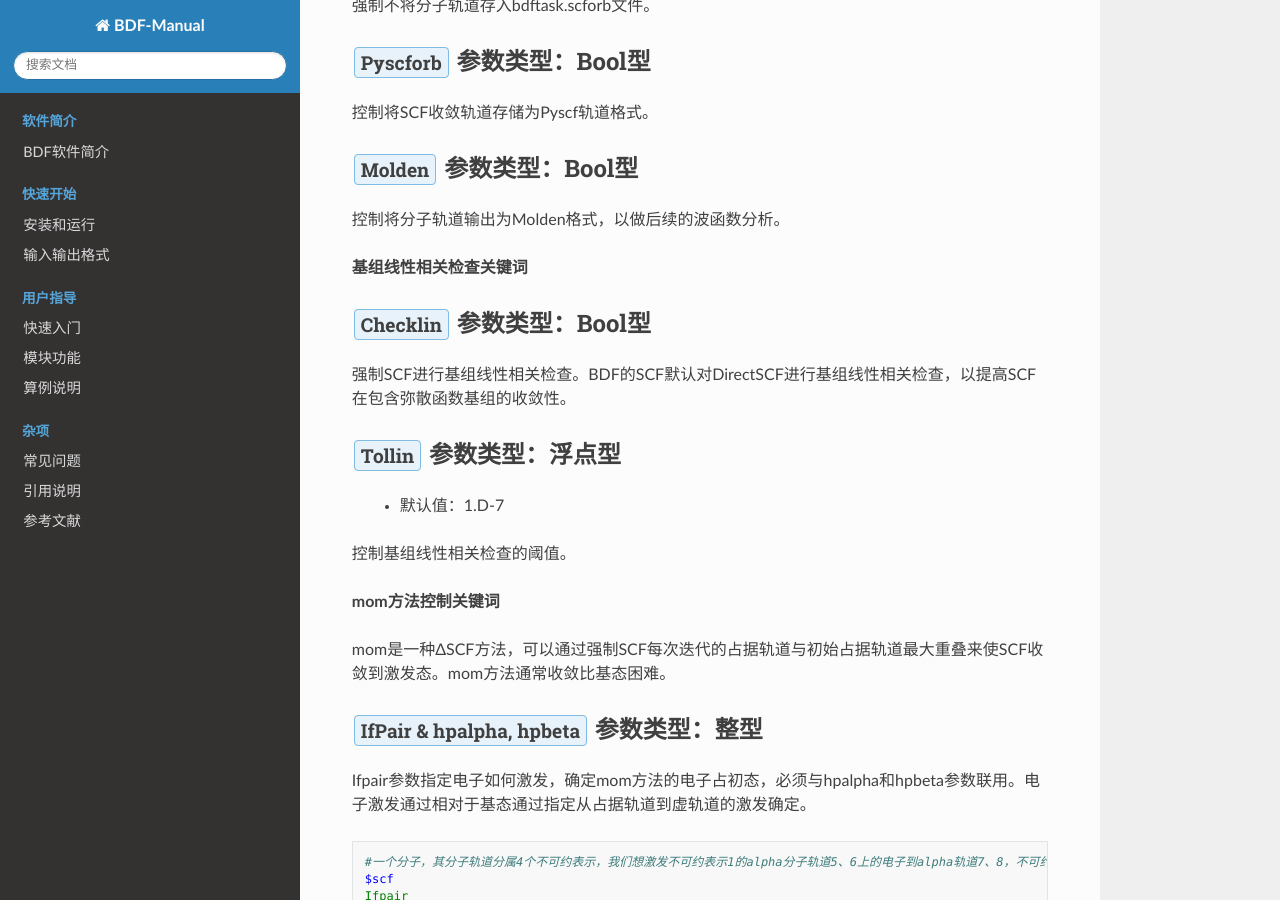
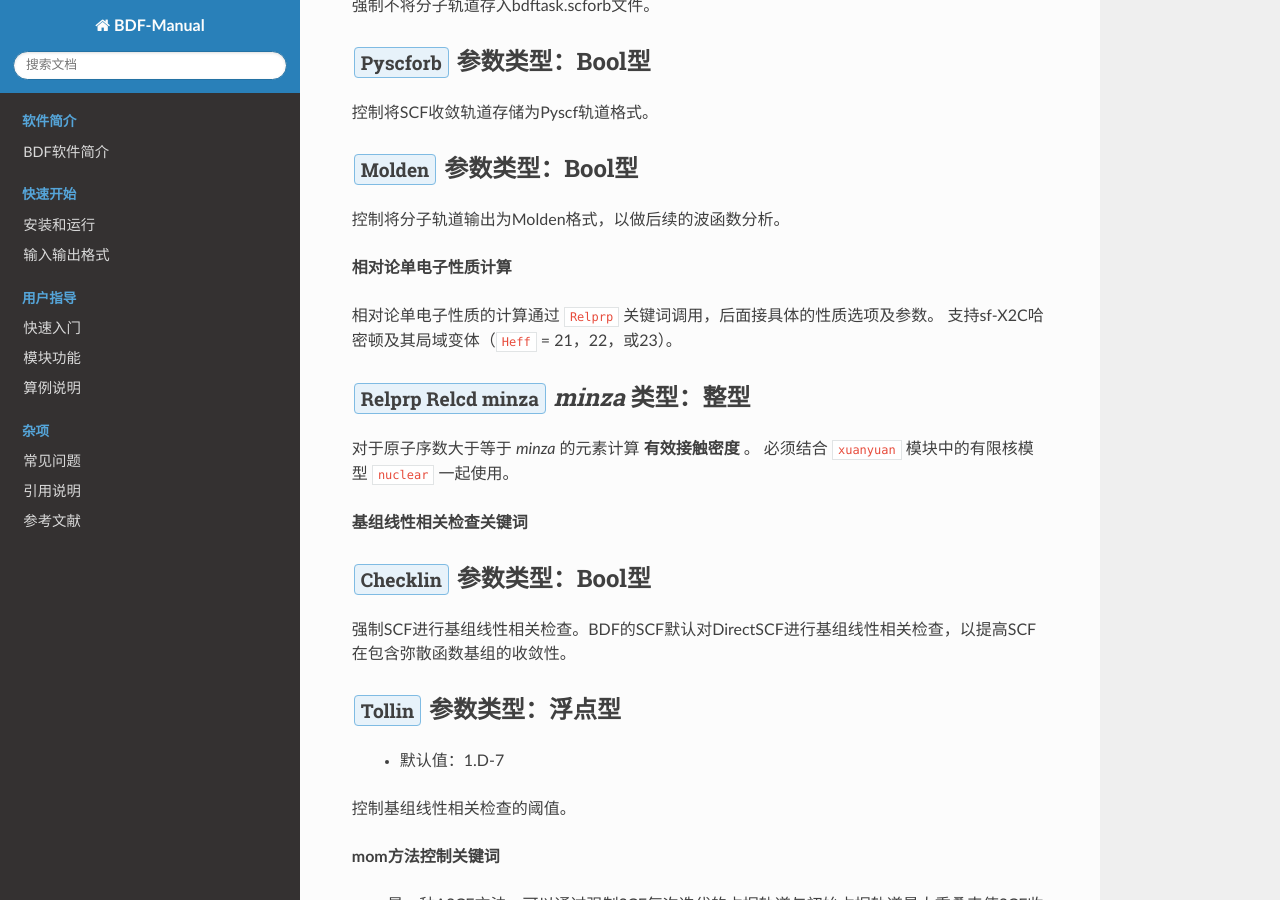
Before and after one commit to BDF-manual-maintenance/BDF-Manual, a Sphinx documentation site: the page built from source/module/scf.rst, in a window 1280 px wide and 900 px high, scrolled down 6270 px. Built offline with Sphinx 7.4.7 and the Read the Docs theme 2.0.0, drawn with Linux system fonts in a browser that asks for light colours; pages that are not in the unit, such as notebooks, are missing from menus.

Commit message:
update scf/relprop

```diff
--- a/source/module/scf.rst
+++ b/source/module/scf.rst
@@ -239,6 +239,16 @@ Alpha & Beta必须联用，用于UHF/UKS计算，分别指定alpha或beta轨道
 ---------------------------------------------------
 控制将分子轨道输出为Molden格式，以做后续的波函数分析。
 
+**相对论单电子性质计算**
+
+相对论单电子性质的计算通过 ``Relprp`` 关键词调用，后面接具体的性质选项及参数。
+支持sf-X2C哈密顿及其局域变体（``Heff`` = 21，22，或23）。
+
+:guilabel:`Relprp Relcd minza` *minza* 类型：整型
+---------------------------------------------------
+对于原子序数大于等于 *minza* 的元素计算 **有效接触密度** 。
+必须结合 ``xuanyuan`` 模块中的有限核模型 ``nuclear`` 一起使用。
+
 **基组线性相关检查关键词**
 
 :guilabel:`Checklin` 参数类型：Bool型
```
Also changed, not shown: source/Input and Output.rst (+5 -5 lines).
